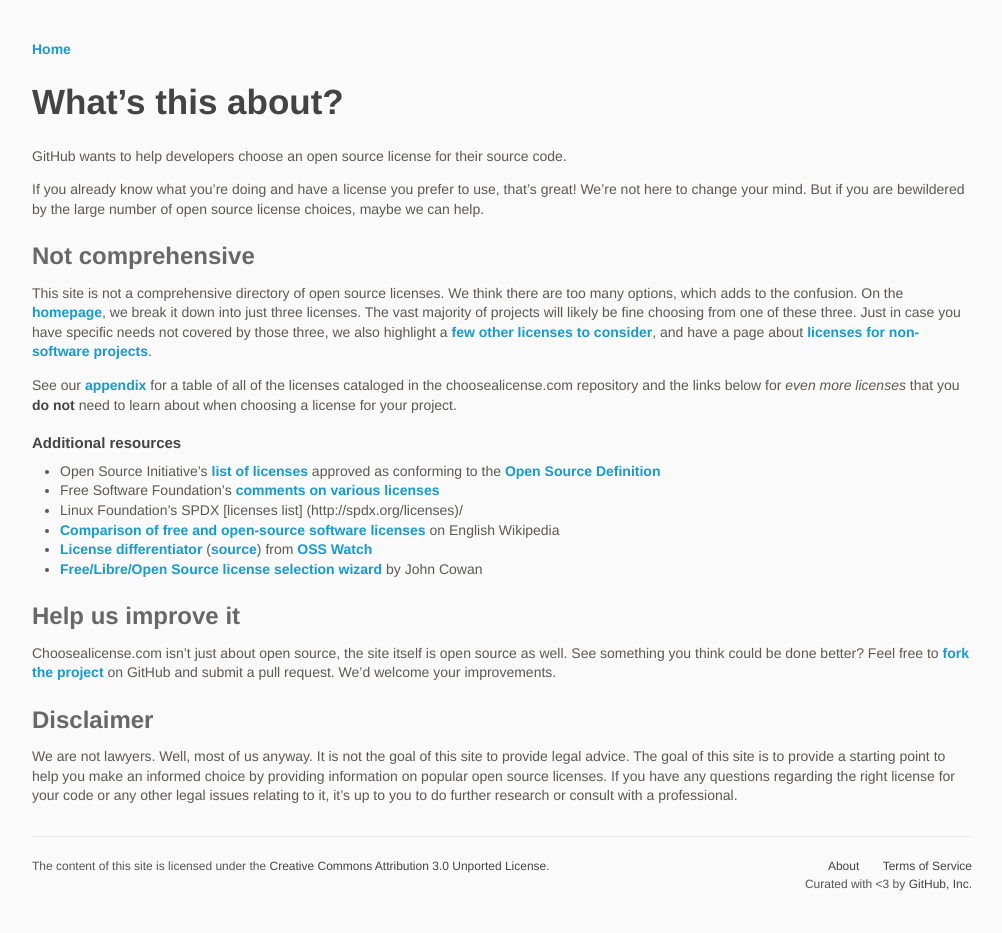
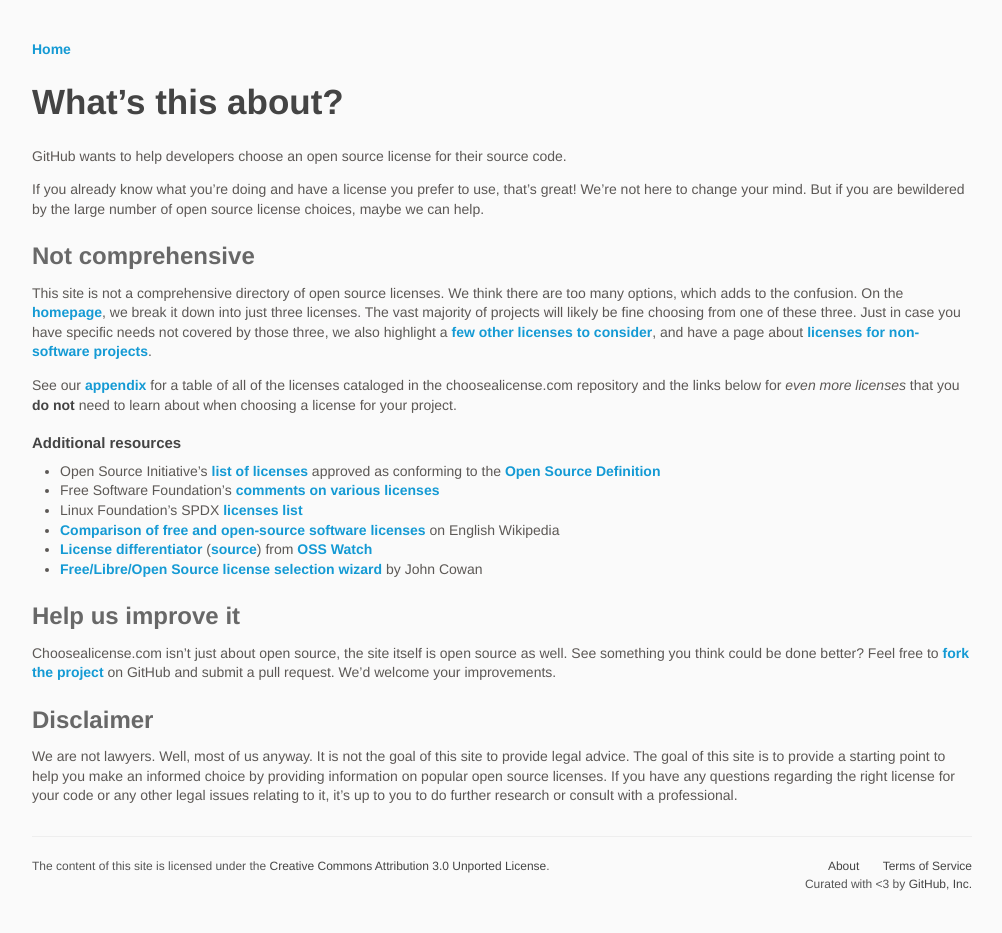
Before and after one commit to github/choosealicense.com, a Jekyll site: the page built from about.md, in a window 1280 px wide. Shown: the whole page, without its empty margins (138-1140 px from the left). Built offline with Jekyll 4.4.1, drawn with Linux system fonts in a browser that asks for light colours; some web fonts are replaced; some of the changed lines change nothing that is shown.

Commit message:
Fix markdown syntax for SPDX link.

```diff
--- a/about.md
+++ b/about.md
@@ -20,7 +20,7 @@
 
 * Open Source Initiative's [list of licenses](https://opensource.org/licenses/) approved as conforming to the [Open Source Definition](https://opensource.org/osd)
 * Free Software Foundation's [comments on various licenses](http://www.gnu.org/licenses/license-list.html)
-* Linux Foundation's SPDX [licenses list] (http://spdx.org/licenses)/
+* Linux Foundation's SPDX [licenses list](https://spdx.org/licenses/)
 * [Comparison of free and open-source software licenses](https://en.wikipedia.org/wiki/Comparison_of_free_and_open-source_software_licenses) on English Wikipedia
 * [License differentiator](http://www.oss-watch.ac.uk/apps/licdiff/) ([source](https://github.com/ox-it/licdiff)) from [OSS Watch](http://www.oss-watch.ac.uk/)
 * [Free/Libre/Open Source license selection wizard](http://home.ccil.org/~cowan/floss/) by John Cowan
```
